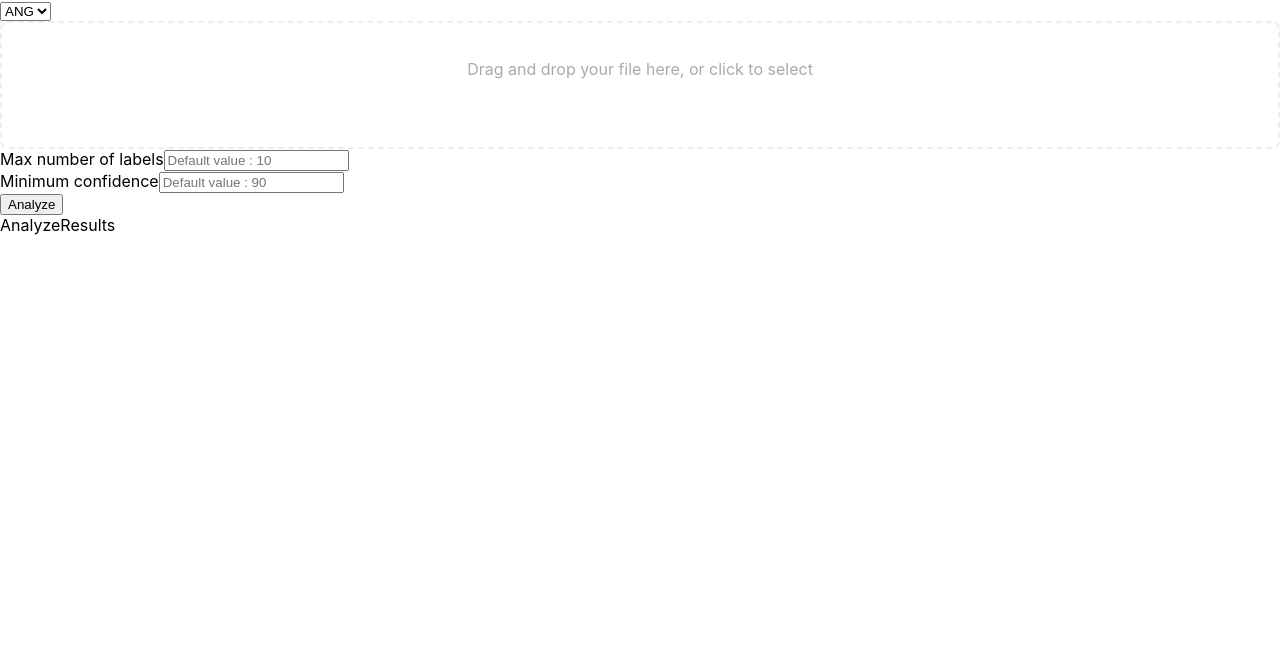
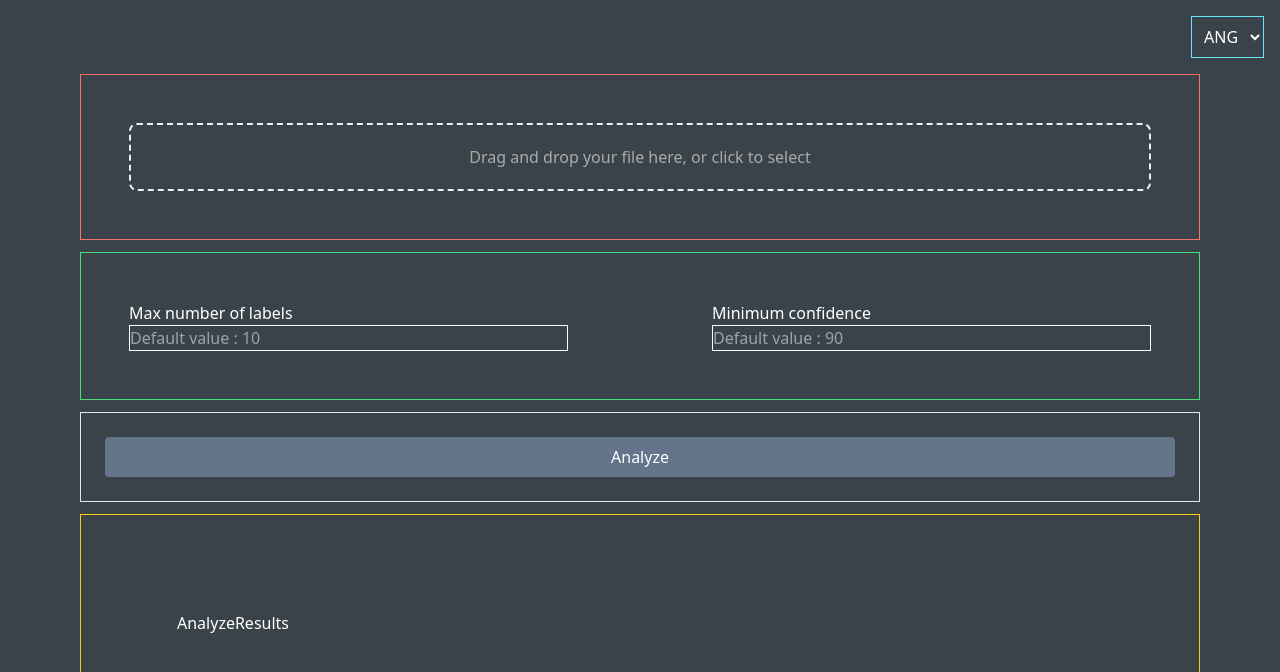
Before and after one commit to ThomasGrossmann/RIA2, a React (Create React App) app in the folder frontend/: page / in a window 1280 px wide. Shown: the top 672 px of the page. Built offline with nearby package versions, Linux system fonts and the light colour scheme.

Commit message:
Clean CSS files

```diff
--- a/frontend/src/App.css
+++ b/frontend/src/App.css
@@ -1,38 +1,3 @@
-.App {
-  text-align: center;
-}
-
-.App-logo {
-  height: 40vmin;
-  pointer-events: none;
-}
-
-@media (prefers-reduced-motion: no-preference) {
-  .App-logo {
-    animation: App-logo-spin infinite 20s linear;
-  }
-}
-
-.App-header {
-  background-color: #282c34;
-  min-height: 100vh;
-  display: flex;
-  flex-direction: column;
-  align-items: center;
-  justify-content: center;
-  font-size: calc(10px + 2vmin);
-  color: white;
-}
-
-.App-link {
-  color: #61dafb;
-}
-
-@keyframes App-logo-spin {
-  from {
-    transform: rotate(0deg);
-  }
-  to {
-    transform: rotate(360deg);
-  }
-}
+@tailwind base;
+@tailwind components;
+@tailwind utilities;
--- a/frontend/src/index.css
+++ b/frontend/src/index.css
@@ -1,13 +1,14 @@
+@tailwind base;
+@tailwind components;
+@tailwind utilities;
+
 body {
-  margin: 0;
-  font-family: -apple-system, BlinkMacSystemFont, 'Segoe UI', 'Roboto', 'Oxygen',
-    'Ubuntu', 'Cantarell', 'Fira Sans', 'Droid Sans', 'Helvetica Neue',
-    sans-serif;
-  -webkit-font-smoothing: antialiased;
-  -moz-osx-font-smoothing: grayscale;
+  background-color: #3a4349;
+  color: white;
 }
 
-code {
-  font-family: source-code-pro, Menlo, Monaco, Consolas, 'Courier New',
-    monospace;
+input {
+  background-color: transparent;
+  color: white;
+  border: 1px solid white;
 }
```
